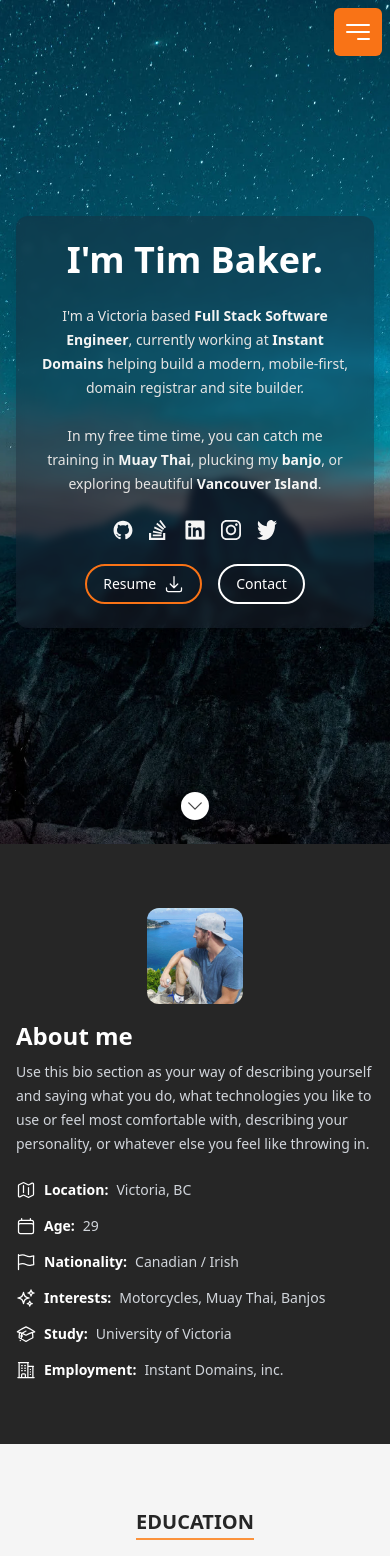
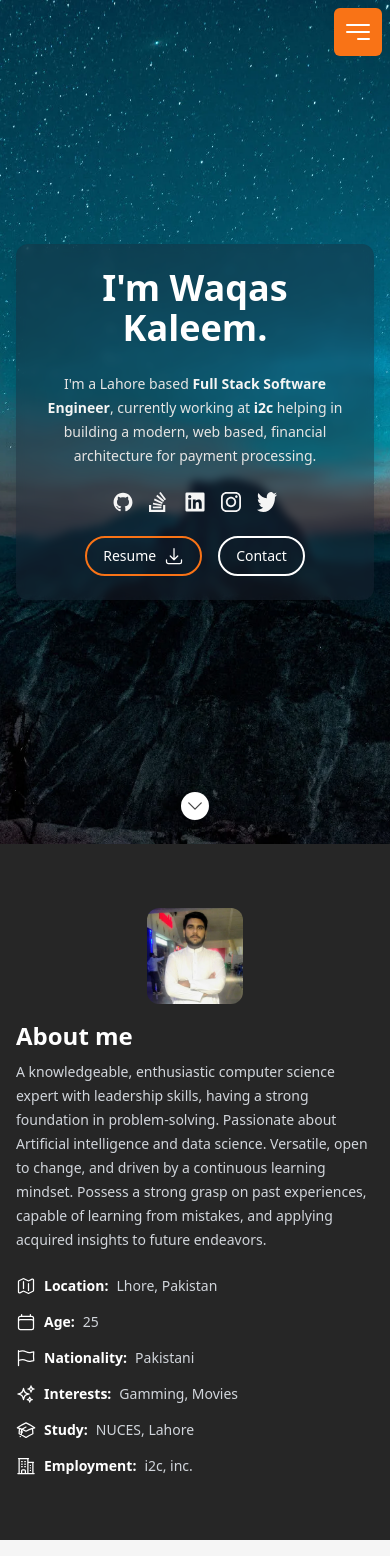
Before and after one commit to waqaskaleem007/Waqas-portfolio, a Next.js app: page / in a window 390 px wide. Shown: the top 1556 px of the page. Built offline with nearby package versions, Linux system fonts and the light colour scheme.

Commit message:
changes in portfolio

```diff
--- a/src/components/Sections/Footer.tsx
+++ b/src/components/Sections/Footer.tsx
@@ -24,11 +24,11 @@ const Footer: FC = memo(() => (
         href="https://reactresume.com">
         <BoltIcon className="h-5 w-5 text-yellow" />
         <span>
-          Provided by <span className="text-white">React</span>
-          <span className="italic text-yellow">Resume</span>
+          Provided by <span className="text-white">Waqas</span>
+          <span className="italic text-yellow">Kaleem</span>
         </span>
       </a>
-      <span className="text-sm text-neutral-700">© Copyright {currentYear} Tim Baker</span>
+      <span className="text-sm text-neutral-700">© Copyright {currentYear} Waqas Kaleem</span>
     </div>
   </div>
 ));
--- a/src/components/Sections/Resume/index.tsx
+++ b/src/components/Sections/Resume/index.tsx
@@ -21,7 +21,7 @@ const Resume: FC = memo(() => {
           ))}
         </ResumeSection>
         <ResumeSection title="Skills">
-          <p className="pb-8">Here you can show a snapshot of your skills to show off to employers</p>
+          <p className="pb-8">Here you can see a snapshot of my skills.</p>
           <div className="grid grid-cols-1 gap-6 md:grid-cols-2">
             {skills.map((skillgroup, index) => (
               <SkillGroup key={`${skillgroup.name}-${index}`} skillGroup={skillgroup} />
--- a/src/data/data.tsx
+++ b/src/data/data.tsx
@@ -44,7 +44,7 @@ import {
  * Page meta data
  */
 export const homePageMeta: HomepageMeta = {
-  title: 'React Resume Template',
+  title: 'Waqas Kaleem',
   description: "Example site built with Tim Baker's react resume template",
 };
 
@@ -69,24 +69,19 @@ export type SectionId = (typeof SectionId)[keyof typeof SectionId];
  */
 export const heroData: Hero = {
   imageSrc: heroImage,
-  name: `I'm Tim Baker.`,
+  name: `I'm Waqas Kaleem.`,
   description: (
     <>
       <p className="prose-sm text-stone-200 sm:prose-base lg:prose-lg">
-        I'm a Victoria based <strong className="text-stone-100">Full Stack Software Engineer</strong>, currently working
-        at <strong className="text-stone-100">Instant Domains</strong> helping build a modern, mobile-first, domain
-        registrar and site builder.
-      </p>
-      <p className="prose-sm text-stone-200 sm:prose-base lg:prose-lg">
-        In my free time time, you can catch me training in <strong className="text-stone-100">Muay Thai</strong>,
-        plucking my <strong className="text-stone-100">banjo</strong>, or exploring beautiful{' '}
-        <strong className="text-stone-100">Vancouver Island</strong>.
+        I'm a Lahore based <strong className="text-stone-100">Full Stack Software Engineer</strong>, currently working
+        at <strong className="text-stone-100">i2c</strong> helping in building a modern, web based, financial
+        architecture for payment processing.
       </p>
     </>
   ),
   actions: [
     {
-      href: '/assets/resume.pdf',
+      href: '/assets/Waqas Kaleem CV.pdf',
       text: 'Resume',
       primary: true,
       Icon: ArrowDownTrayIcon,
@@ -104,16 +99,17 @@ export const heroData: Hero = {
  */
 export const aboutData: About = {
   profileImageSrc: profilepic,
-  description: `Use this bio section as your way of describing yourself and saying what you do, what technologies you like
-  to use or feel most comfortable with, describing your personality, or whatever else you feel like throwing
-  in.`,
+  description: `A knowledgeable, enthusiastic computer science expert with leadership skills, having a strong foundation
+in problem-solving. Passionate about Artificial intelligence and data science. Versatile, open to change,
+and driven by a continuous learning mindset. Possess a strong grasp on past experiences, capable of
+learning from mistakes, and applying acquired insights to future endeavors.`,
   aboutItems: [
-    {label: 'Location', text: 'Victoria, BC', Icon: MapIcon},
-    {label: 'Age', text: '29', Icon: CalendarIcon},
-    {label: 'Nationality', text: 'Canadian / Irish', Icon: FlagIcon},
-    {label: 'Interests', text: 'Motorcycles, Muay Thai, Banjos', Icon: SparklesIcon},
-    {label: 'Study', text: 'University of Victoria', Icon: AcademicCapIcon},
-    {label: 'Employment', text: 'Instant Domains, inc.', Icon: BuildingOffice2Icon},
+    {label: 'Location', text: 'Lhore, Pakistan', Icon: MapIcon},
+    {label: 'Age', text: '25', Icon: CalendarIcon},
+    {label: 'Nationality', text: 'Pakistani', Icon: FlagIcon},
+    {label: 'Interests', text: 'Gamming, Movies', Icon: SparklesIcon},
+    {label: 'Study', text: 'NUCES, Lahore', Icon: AcademicCapIcon},
+    {label: 'Employment', text: 'i2c, inc.', Icon: BuildingOffice2Icon},
   ],
 };
 
@@ -126,15 +122,15 @@ export const skills: SkillGroup[] = [
     skills: [
       {
         name: 'English',
+        level: 9,
+      },
+      {
+        name: 'Urdu',
         level: 10,
       },
       {
-        name: 'French',
-        level: 4,
-      },
-      {
-        name: 'Spanish',
-        level: 3,
+        name: 'Hindi',
+        level: 7,
       },
     ],
   },
@@ -336,26 +332,26 @@ export const testimonial: TestimonialSection = {
 
 export const contact: ContactSection = {
   headerText: 'Get in touch.',
-  description: 'Here is a good spot for a message to your readers to let them know how best to reach out to you.',
+  description: 'In case of any quires contact me.',
   items: [
     {
       type: ContactType.Email,
-      text: 'reachout@timbaker.me',
-      href: 'mailto:reachout@timbaker.me',
+      text: 'waqaswork@gmail.com',
+      href: 'mailto:waqaswork@gmail.com',
     },
     {
       type: ContactType.Location,
-      text: 'Victoria BC, Canada',
-      href: 'https://www.google.ca/maps/place/Victoria,+BC/@48.4262362,-123.376775,14z',
+      text: 'Lahore, Pakistan',
+      href: 'https://www.google.com/maps/@31.5241552,74.3000764,13z?entry=ttu',
     },
     {
       type: ContactType.Instagram,
-      text: '@tbakerx',
+      text: '@waqas',
       href: 'https://www.instagram.com/tbakerx/',
     },
     {
       type: ContactType.Github,
-      text: 'tbakerx',
+      text: 'waqas',
       href: 'https://github.com/tbakerx',
     },
   ],
```
Also changed, not shown: src/images/profilepic.jpg, 1 other file (tests, documents, lock files or other folders).
